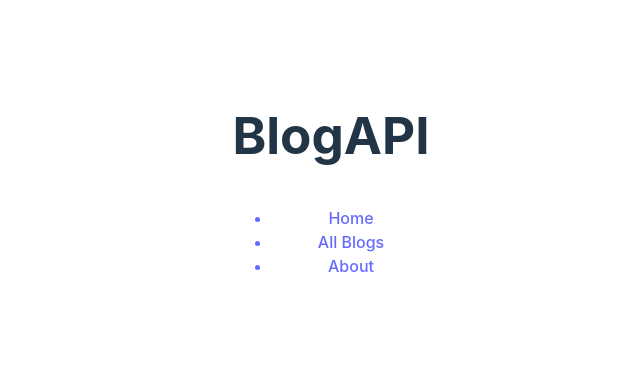
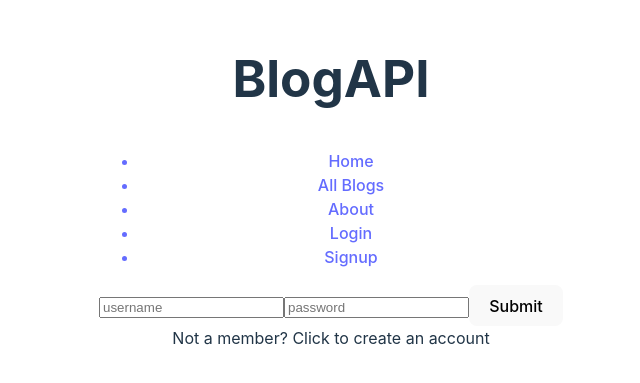
Before and after one commit to jwaddell10/Blog-API-Frontend, a React (Vite) app: page /login in a window 1280 px wide. Shown: the part 221-604 px from the top of the page, without its empty margins (309-949 px from the left). Built offline with nearby package versions, Linux system fonts and the light colour scheme.

Commit message:
update for question

```diff
--- a/src/App.jsx
+++ b/src/App.jsx
@@ -4,6 +4,8 @@ import NavBar from "./components/NavBar.jsx";
 import HomePage from "./components/HomePage.jsx";
 import DisplayPost from "./components/DisplayPost.jsx";
 import About from "./components/About.jsx";
+import Login from "./components/Login.jsx";
+import Signup from "./components/Signup.jsx";
 
 function App() {
 
@@ -14,8 +16,8 @@ function App() {
 				<Route path="/" element={<HomePage />}></Route>
 				<Route path="/post" element={<DisplayPost />}></Route>
 				<Route path="/about" element={<About />}></Route>
-				{/* <Route path="/login" element={<Login />}></Route>
-				<Route path="/signup" element={<Signup />}></Route> */}
+				<Route path="/login" element={<Login />}></Route>
+				<Route path="/signup" element={<Signup />}></Route>
 			</Routes>
 		</Router>
 	);
--- /dev/null
+++ b/src/components/Login.jsx
@@ -0,0 +1,63 @@
+import React, { useState } from "react";
+
+function Login() {
+	const [data, setData] = useState(null);
+
+	const handleSubmit = (event) => {
+		event.preventDefault();
+		const formData = new FormData(event.target);
+		const formDataObject = {};
+		for (let [key, value] of formData.entries()) {
+			formDataObject[key] = value;
+		}
+
+		fetch("http://localhost:3000/login", {
+			method: "POST",
+			headers: { "Content-Type": "application/json" },
+			body: JSON.stringify(formDataObject),
+		})
+			.then((response) => response.json())
+			.then((data) => {
+				setData(data);
+				if (data.token) {
+					localStorage.setItem("JWT Token", data.token);
+					window.location.href = "/";
+				}
+			})
+			.catch((error) => {
+				console.error("Error:", error);
+			});
+	};
+
+	const SignupForm = () => {
+		window.location.href = "/signup";
+	};
+
+	return (
+		<>
+			<form onSubmit={handleSubmit}>
+				<input
+					type="text"
+					name="name"
+					placeholder="username"
+					autoComplete="username"
+				/>
+				<input
+					type="password"
+					name="password"
+					placeholder="password"
+					autoComplete="password"
+				/>
+				<button type="submit">Submit</button>
+			</form>
+			{data && (
+				<div>
+					<div>{data.message}</div>
+				</div>
+			)}
+			<div onClick={SignupForm}>Not a member? Click to create an account</div>
+		</>
+	);
+}
+
+export default Login;
--- a/src/components/NavBar.jsx
+++ b/src/components/NavBar.jsx
@@ -17,6 +17,12 @@ function NavBar() {
 					<Link to="/about">
 						<li>About</li>
 					</Link>
+					<Link to="/login">
+						<li>Login</li>
+					</Link>
+					<Link to="/signup">
+						<li>Signup</li>
+					</Link>
 				</ul>
 			</nav>
 		</>
--- /dev/null
+++ b/src/components/Signup.jsx
@@ -0,0 +1,61 @@
+import { useOptimistic, useState, useRef } from "react";
+import { redirect } from "react-router-dom";
+
+function Signup() {
+	const [signupData, setSignupData] = useState(null);
+
+	const handleSubmit = (event) => {
+		event.preventDefault();
+		const formData = new FormData(event.target);
+		const formDataObject = {};
+		for (let [key, value] of formData.entries()) {
+			formDataObject[key] = value;
+		}
+
+		fetch("http://localhost:3000/signup", {
+			method: "POST",
+			headers: { "Content-Type": "application/json" },
+			body: JSON.stringify(formDataObject),
+		})
+			.then((response) => response.json())
+			.then((data) => {
+				if (data.errors) {
+					setSignupData(data);
+				} else {
+                    return redirect("/login")
+				}
+			});
+	};
+
+	return (
+		<>
+			<form action="/signup" onSubmit={handleSubmit}>
+				<input
+					type="text"
+					name="name"
+					placeholder="username"
+					autoComplete="name"
+				/>
+
+				<input
+					type="password"
+					name="password"
+					placeholder="password"
+					autoComplete="password"
+				/>
+
+				<input
+					type="password"
+					name="passwordConfirmation"
+					placeholder="confirm password"
+					autoComplete="passwordConfirmation"
+				/>
+
+				<button type="submit">Submit</button>
+			</form>
+			{signupData && <div>{signupData.errors[0].msg}</div>}
+		</>
+	);
+}
+
+export default Signup;
```
